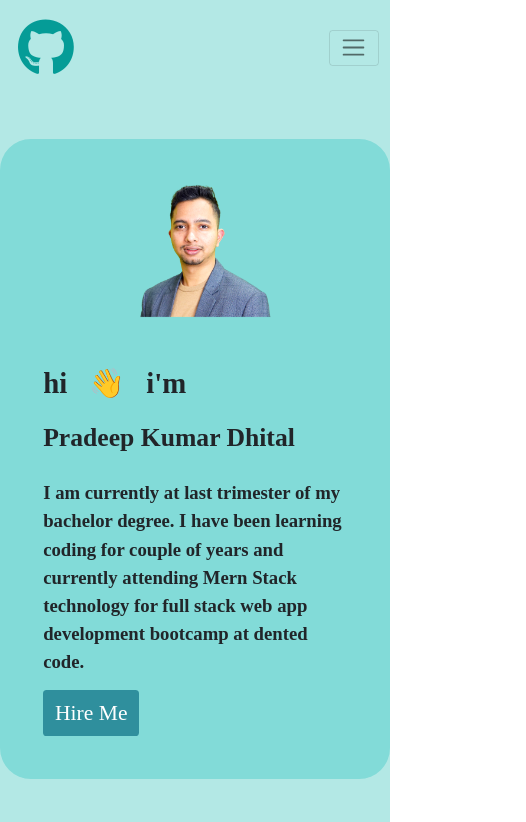
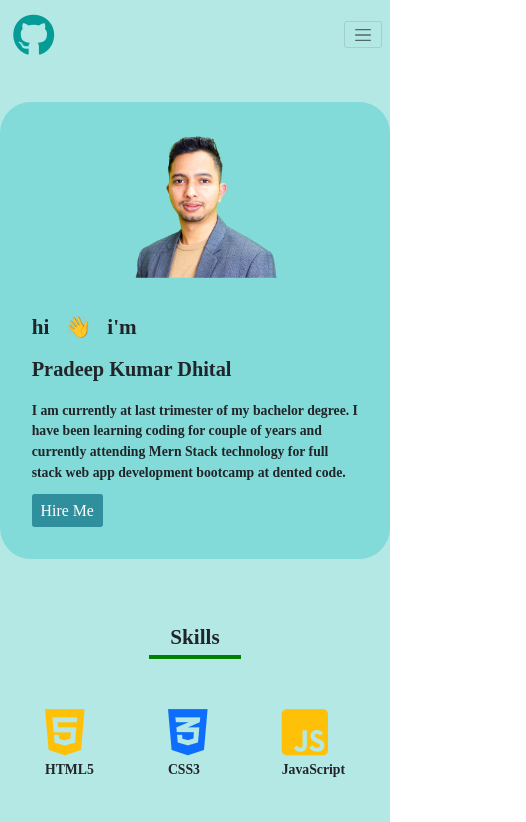
Before and after one commit to Pradeep22222/react-portfolio, a React (Create React App) app: page / in a window 390 px wide. Shown: the top 822 px of the page, 526 px wide, since content can reach past the window. Built offline with nearby package versions, Linux system fonts and the light colour scheme; a web font is replaced by a local one.

Commit message:
small display responsiveness added

```diff
--- a/src/index.css
+++ b/src/index.css
@@ -21,6 +21,12 @@
     /* 9px / 16px  */
 
     margin-left: -6rem;
+  }
+}
+@media (max-width: 25em) {
+  html {
+    /* 9px / 16px  */
+    font-size: 66%;
   }
 }
 
```
